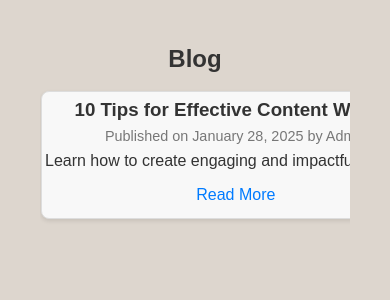
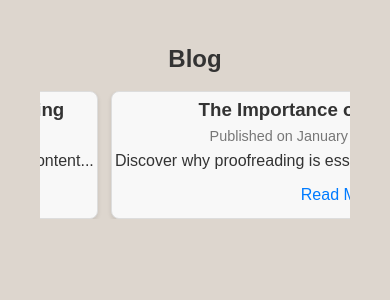
Before and after one commit to EzeElijahTochukwu/NewAbba, a React (Vite) app: page /blog in a window 390 px wide. Shown: the top 300 px of the page. Built offline with nearby package versions, Linux system fonts and the light colour scheme.

Commit message:
Update index.css

```diff
--- a/src/index.css
+++ b/src/index.css
@@ -178,7 +178,8 @@ main {
 
 /* Blog Styles */
 
-/* Blog.css */
+
+/* Blog section styling */
 .blog {
   padding: 2rem;
 }
@@ -187,27 +188,29 @@ main {
   text-align: center;
 }
 
-/* Horizontal scrolling container */
+/* Container that clips the overflowing content */
+.blog-scroll-container {
+  overflow: hidden;
+  max-width: 100%;
+  box-sizing: border-box;
+  margin: 1rem 0;
+}
+
+/* The inner container that holds our posts and scrolls continuously */
 .blog-posts {
   display: flex;
-  overflow-x: auto;
-  scroll-snap-type: x mandatory;
-  gap: 1rem;
-  padding: 1rem;
-  -webkit-overflow-scrolling: touch;
-  scrollbar-gutter: stable; /* Modern browsers reserve space */
-  padding-bottom: 1rem; /* Fallback extra space */
+  width: max-content; /* width fits content */
 }
 
-
+/* Individual blog posts */
 .blog-post {
   flex: 0 0 auto;
-  scroll-snap-align: start;
   background-color: #f8f8f8;
   padding: 1rem;
+  margin-right: 1rem;
   border: 1px solid #ddd;
   border-radius: 8px;
-  min-width: 300px; /* Adjust the width as needed */
+  min-width: 300px; /* Adjust width as needed */
   box-shadow: 0 2px 4px rgba(0, 0, 0, 0.1);
 }
 
@@ -234,15 +237,15 @@ main {
 /* Adjustments for mobile views */
 @media (max-width: 600px) {
   .blog-post {
-    min-width: 250px; /* Smaller cards on narrow screens */
+    min-width: 250px;
     padding: 0.8rem;
+    margin-right:
+0.8rem;
   }
-  .blog-posts {
-    gap: 0.8rem;
-    padding: 0.8rem;
+  .blog-scroll-container {
+    margin: 0.8rem 0;
   }
 }
-
 
 
 /* Footer Styles */
```
